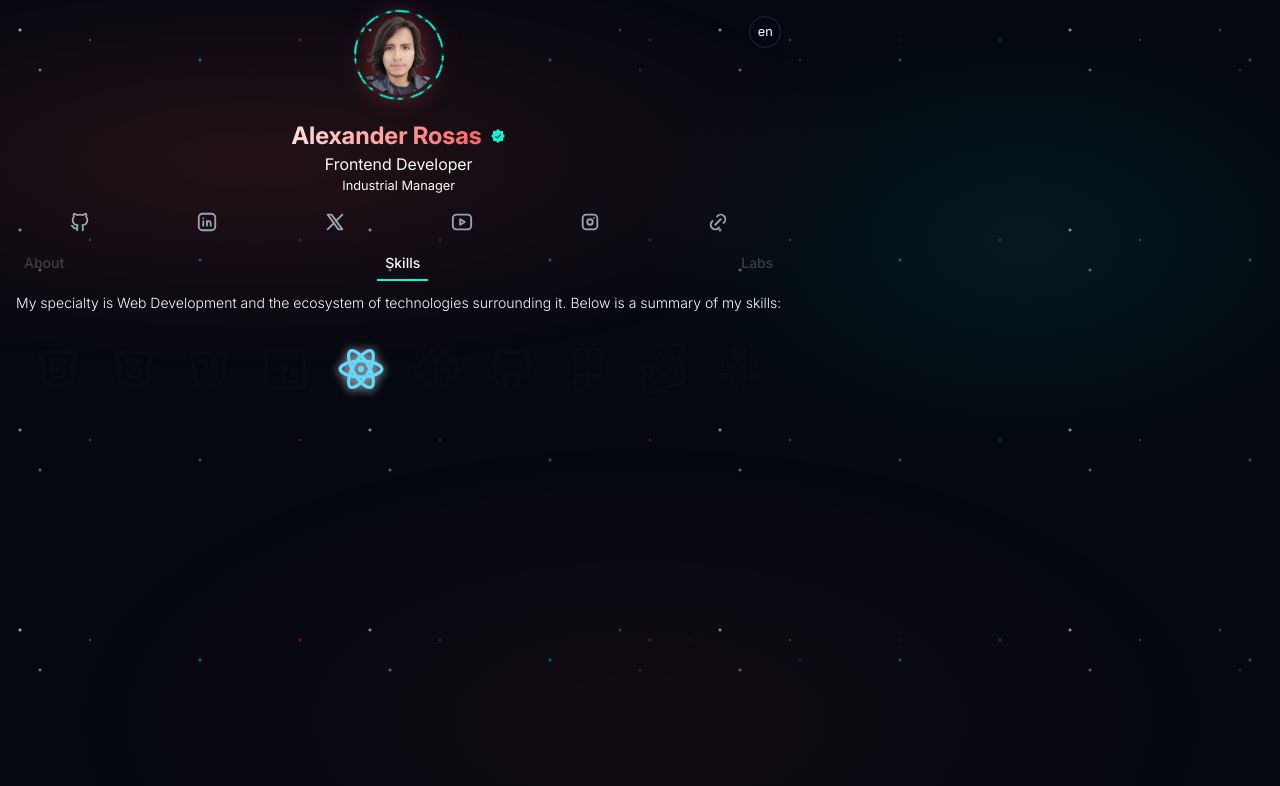
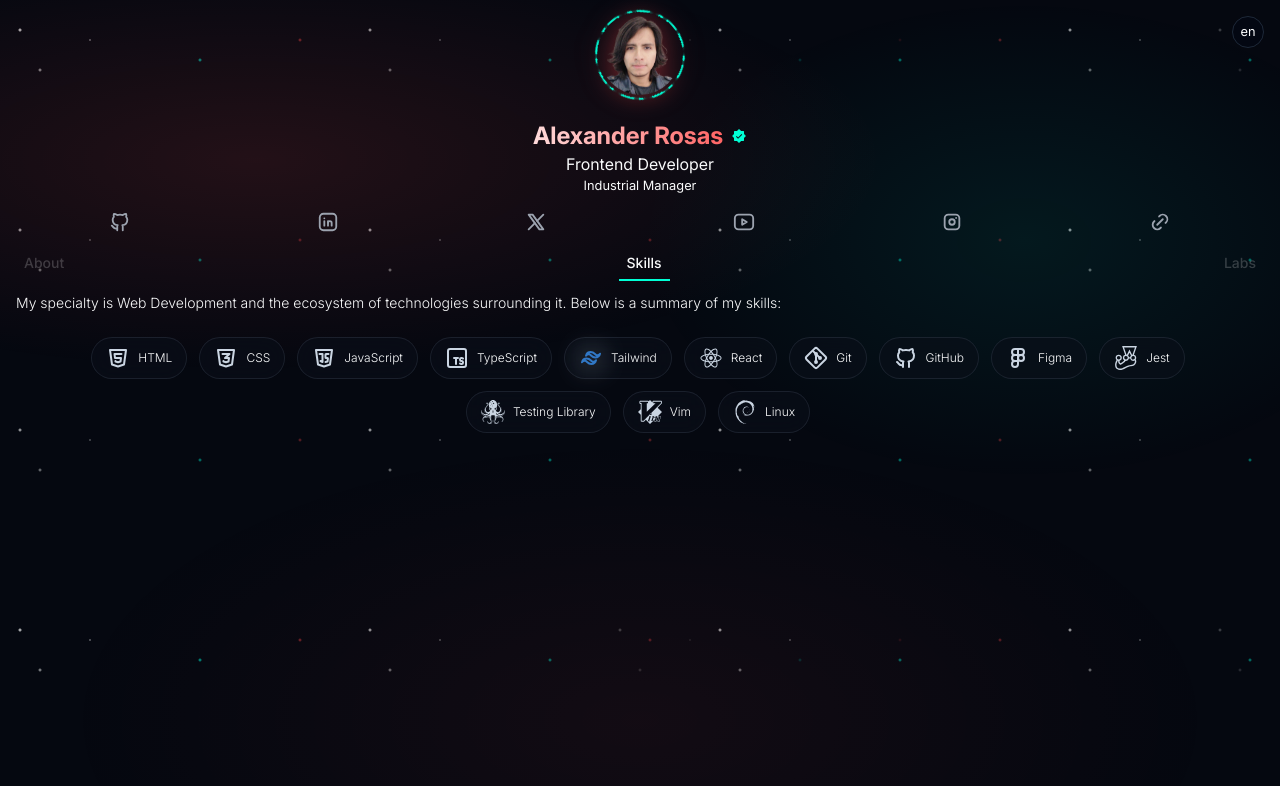
Before and after one commit to aleroses/aleroses.github.io, a React (Vite) app: page /skills in a window 1280 px wide. Shown: the top 786 px of the page. Built offline with nearby package versions, Linux system fonts and the light colour scheme.

Commit message:
style(skillspage): add styles to skill icons

```diff
--- a/src/data/skills.js
+++ b/src/data/skills.js
@@ -1,14 +1,17 @@
-import { RiReactjsLine } from "react-icons/ri";
-import { RxFigmaLogo } from "react-icons/rx";
-import { SiJest, SiTestinglibrary } from "react-icons/si";
+import { RiReactjsLine, RiReactjsFill } from "react-icons/ri";
+import { SiJest, SiTestinglibrary, SiVim, SiDebian } from "react-icons/si";
 import {
+  TbBrandHtml5,
   TbBrandCss3,
+  TbBrandJavascript,
+  TbBrandTypescript,
+  TbBrandTailwind,
   TbBrandGit,
   TbBrandGithub,
-  TbBrandHtml5,
-  TbBrandJavascript,
-  TbBrandTypescript,
+  TbBrandFigma,
+  TbBrandDebian,
 } from "react-icons/tb";
+// import {} from "@tabler/icons-react";
 
 export const skills = [
   {
@@ -16,59 +19,103 @@ export const skills = [
     name: "HTML",
     color: "#E34F26",
     // colors: ["#E34F26", "#F16529"],
+    stroke: true,
+    paint: "stroke",
   },
   {
     icon: TbBrandCss3,
     name: "CSS",
     color: "#1572B6",
     // colors: ["#1572B6", "#33A9DC"],
+    stroke: true,
+    paint: "stroke",
   },
   {
     icon: TbBrandJavascript,
-    name: "JS",
+    name: "JavaScript",
     color: "#F7DF1E",
     // colors: ["#F7DF1E", "#000000"],
+    stroke: true,
+    paint: "stroke",
   },
   {
     icon: TbBrandTypescript,
-    name: "TS",
+    name: "TypeScript",
     color: "#3178C6",
     // colors: ["#3178C6", "#ffffff"],
+    stroke: true,
+    paint: "stroke",
   },
   {
-    icon: RiReactjsLine,
+    icon: TbBrandTailwind,
+    name: "Tailwind",
+    color: "#3178C6",
+    // colors: ["#3178C6", "#ffffff"],
+    stroke: true,
+    paint: "stroke",
+  },
+  {
+    icon: RiReactjsFill,
     name: "React",
     color: "#61DAFB",
     // colors: ["#61DAFB", "#222222"],
+    fill: true,
+    paint: "fill",
   },
   {
     icon: TbBrandGit,
     name: "Git",
     color: "#F05032",
     // colors: ["#F05032", "#E44D26"],
+    stroke: true,
+    paint: "stroke",
   },
   {
     icon: TbBrandGithub,
     name: "GitHub",
-    color: "#181717",
+    color: "#8892b0",
     // colors: ["#181717", "#ffffff"],
+    stroke: true,
+    paint: "stroke",
   },
   {
-    icon: RxFigmaLogo,
+    icon: TbBrandFigma,
     name: "Figma",
     color: "#F24E1E",
     // colors: ["#F24E1E", "#0ACF83", "#FF7262", "#A259FF"],
+    fill: true,
+    paint: "fill",
   },
   {
     icon: SiJest,
     name: "Jest",
     color: "#99425B",
     // colors: ["#99425B", "#C21325"],
+    fill: true,
+    paint: "fill",
   },
   {
     icon: SiTestinglibrary,
     name: "Testing Library",
     color: "#FF4088",
     // colors: ["#FF4088", "#E03457"],
+    fill: true,
+    paint: "fill",
+  },
+  {
+    icon: SiVim,
+    name: "Vim",
+    color: "#00FF00",
+    // colors: ["#FF4088", "#E03457"],
+    fill: true,
+    paint: "fill",
+  },
+  {
+    icon: SiDebian,
+    name: "Linux",
+    color: "#D70A53",
+    // colors: ["#FF4088", "#E03457"],
+    fill: true,
+    paint: "fill",
   },
 ];
--- a/src/pages/SkillsPage.jsx
+++ b/src/pages/SkillsPage.jsx
@@ -7,8 +7,7 @@ import { skills } from "../data/skills";
 import en from "/src/translations/en.json";
 import es from "/src/translations/es.json";
 
-import app from "../styles/App.module.css";
-import "../styles/reactIcons.css";
+// import "../styles/reactIcons.css";
 
 export const SkillsPage = () => {
   const { language } = useContext(LanguageContext);
@@ -18,35 +17,33 @@ export const SkillsPage = () => {
   const activeIndex = useAnimatedIcons(skills, 1000);
 
   return (
-    <section className="h-full space-y-4 overflow-y-auto text-sm font-light">
+    <section className="h-full space-y-4 overflow-y-auto pr-1 text-left text-sm font-light">
       <p>{newLang.content.skillsContent}</p>
 
-      <div className="grid grid-cols-[repeat(auto-fit,minmax(60px,1fr))] gap-2 rounded-xl p-2">
+      <div className="flex flex-wrap justify-center gap-3 rounded-xl p-2">
         {skills.map((skill, index) => {
           const IconComponent = skill.icon;
 
           return (
-            <div className="flex justify-center" key={skill.name}>
+            <div
+              className="flex w-fit items-center justify-center gap-2 rounded-full border border-[#8892b026] bg-[#0a0f1a99] px-3.5 py-2 backdrop-blur-md"
+              key={skill.name}
+            >
               <IconComponent
-                className="skillsPageIcons gradient-icon transition-all duration-300"
+                className="h-6 w-6 transition-all duration-300"
                 style={{
-                  color:
-                    activeIndex === index
-                      ? skill.color
-                      : "var(--first-text-color)",
-                  // boxShadow:
-                  //   activeIndex === index
-                  //     ? "0 1px 5px #cad5e2"
-                  //     : "none",
+                  color: activeIndex === index ? skill.color : "#cad5e2",
                   filter:
                     activeIndex === index
-                      ? "drop-shadow(0 1px 5px #cad5e2)"
+                      ? "drop-shadow(0 1px 14px #cad5e2)"
                       : "none",
+                  // boxShadow:
+                  //   activeIndex === index ? "0 1px 5px #cad5e2" : "none",
 
-                  transition: "color 0.3s ease-in-out",
+                  transition: "color 0.3s ease-in-out, filter 0.3s ease-in-out",
                 }}
               />
-              {/* <span>{skill.name}</span> */}
+              <span className="text-xs">{skill.name}</span>
             </div>
           );
         })}
@@ -60,3 +57,6 @@ export const SkillsPage = () => {
     </section>
   );
 };
+
+// Celeste: #00ffd5
+// #9ca3af
```
